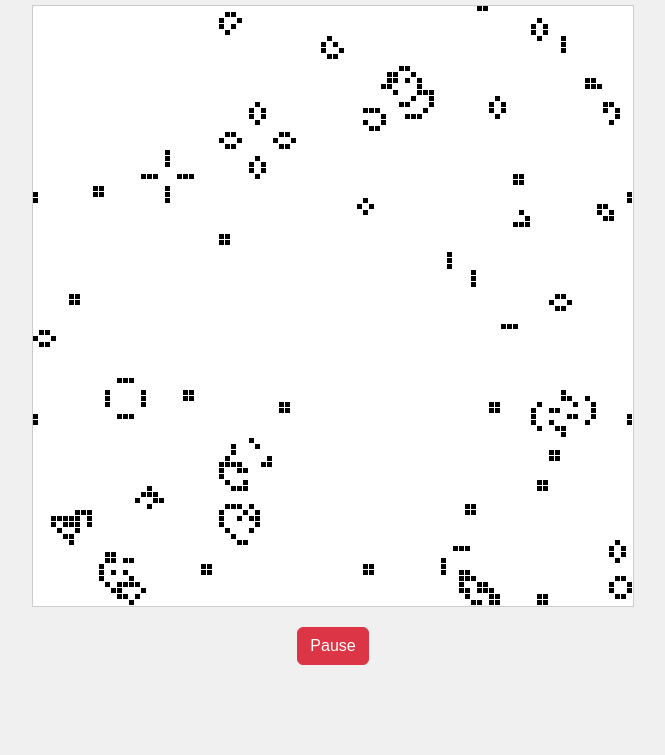
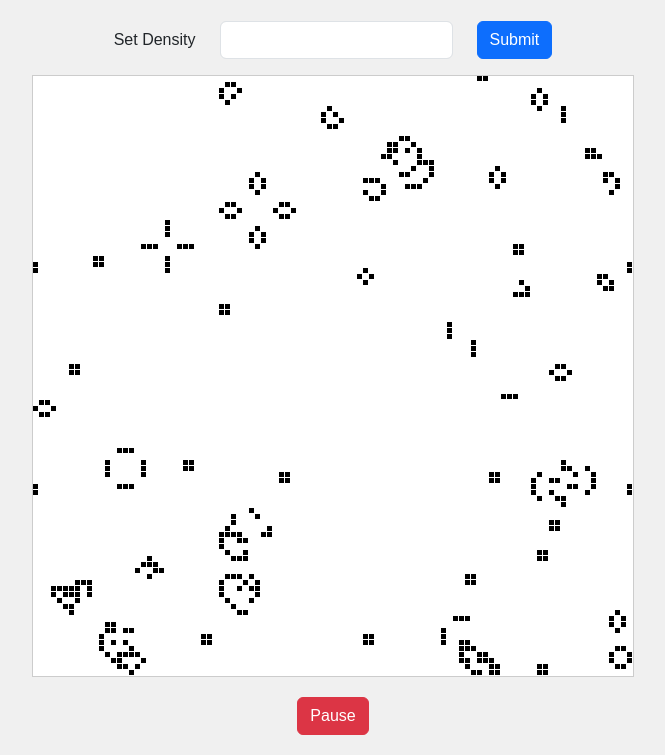
Before and after one commit to SongC-unsw/Conway-s-Life-Game, a plain HTML site: page index.html in a window 1280 px wide. Shown: the part 71-826 px from the top of the page, without its empty margins (307-972 px from the left). Before the commit the page ends 800 px from the top, so only its background shows below. Drawn offline with nearby package versions, Linux system fonts and the light colour scheme.

Commit message:
Add density input functionality to adjust grid density dynamically

```diff
--- a/index.html
+++ b/index.html
@@ -14,6 +14,17 @@
   </head>
   <body>
     <h1>Conway's Life Game</h1>
+    <div class="row my-3 align-items-center">
+      <div class="col-auto">
+        <label for="density" class="col-form-label">Set Density</label>
+      </div>
+      <div class="col-auto">
+        <input type="number" id="density-input" class="form-control" aria-describedby="densityInput" />
+      </div>
+      <div class="col-auto">
+        <button class="btn btn-primary" id="density-submit-btn">Submit</button>
+      </div>
+    </div>
     <script src="./index.js"></script>
   </body>
 </html>
--- a/index.js
+++ b/index.js
@@ -1,6 +1,6 @@
 const rows = 100;
 const cols = 100;
-const density = 0.1;
+let density = 0.1;
 const cellSize = 6;
 const fps = 10;
 
@@ -68,6 +68,17 @@ const main = () => {
   pauseBtn.innerText = "Pause";
   pauseBtn.className = "btn btn-danger";
   document.body.appendChild(pauseBtn);
+  const densityButton = document.getElementById("density-submit-btn");
+  const densityInput = document.getElementById("density-input");
+  densityButton.addEventListener("click", () => {
+    const newDensity = parseFloat(densityInput.value);
+    if (!isNaN(newDensity) && newDensity >= 0 && newDensity <= 1) {
+      density = newDensity;
+      // use new density to rerender
+      grid = createGrid();
+      drawGrid(grid, ctx, canvas);
+    }
+  });
 
   const ctx = canvas.getContext("2d");
 
```
